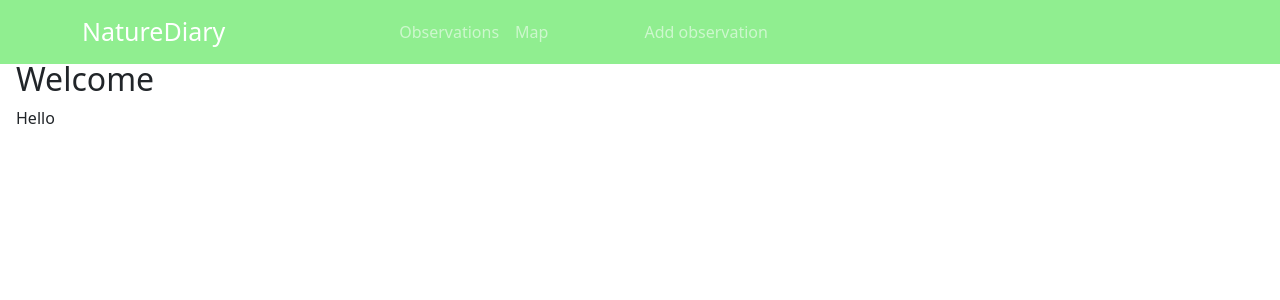
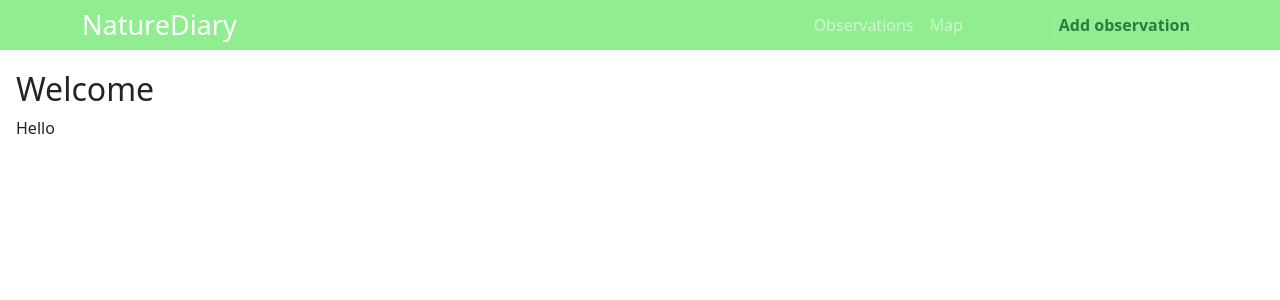
Before and after one commit to markreni/nature-diary-frontend, a React (Vite) app: page / in a window 1280 px wide. Shown: the top 300 px of the page. Built offline with nearby package versions, Linux system fonts and the light colour scheme; a web font is replaced by a local one.

Commit message:
style: modified navbar styling

```diff
--- a/src/App.css
+++ b/src/App.css
@@ -1,11 +1,12 @@
 .light-green-navbar {
   background-color: #90ee90 !important; /* Light green */
+  height: 50px;
 }
 
 .nav-bar-logo {
   font-family: "Fascinate Inline", system-ui;
   font-weight: 5px;
-  font-size: 25px;
+  font-size: 27px;
   font-style: normal;
 }
 
@@ -19,15 +20,38 @@
   align-items: center;
 }
 
+.navbar-right-align {
+    justify-content: flex-end !important;
+    background-color: #90ee90 !important;
+    border-radius: 0px 0px 15px 15px;
+}
+
 @media (max-width: 991.98px) { /* Bootstrap's lg breakpoint */
   .nav-bar-add-link {
+    margin-left: 0px;
     display: block;
-    padding: 16px;
     border-radius: 0 0 16px 16px;
+    color: #7c2a6e !important;
+    font-weight: 600;
+  }
+  .light-green-navbar {
+    background-color: #90ee90 !important; /* Light green */
+    height: 70px;
+  }
+  .nav-bar-link {
+    color: #6fc96c !important;
+    font-weight: 600;
+    margin-left: 24px;
+  }
+  .nav-bar-link:hover {
+    color: #52ad66 !important;
+    box-shadow: 0 4px 16px rgba(144, 238, 144, 0.25);
+    text-decoration: none;
+
   }
 }
 
-.nav-bar-custom-link .nav-link {
+.nav-bar-add-link .nav-link {
   background-color: #90ee90;
   color: #2a7c3e !important;
   border-radius: 10px;
@@ -39,8 +63,8 @@
   margin-left: 0;
 }
 
-.nav-bar-custom-link .nav-link:hover,
-.nav-bar-custom-link .nav-link:focus {
+.nav-bar-add-link .nav-link:hover,
+.nav-bar-add-link .nav-link:focus {
   color: #053b12 !important;
   box-shadow: 0 4px 16px rgba(144, 238, 144, 0.25);
   text-decoration: none;
@@ -49,7 +73,7 @@
 }
 
 .routes-margin {
-  margin-top: 60px;
+  margin-top: 70px;
   margin-bottom: 32px;
   padding-left: 16px;
   padding-right: 16px;
--- a/src/components/NavBar.tsx
+++ b/src/components/NavBar.tsx
@@ -1,7 +1,7 @@
 import { Container, Nav, Navbar } from "react-bootstrap"
 import { LinkContainer } from "react-router-bootstrap"
 import '../App.css'
-
+ /*  className="nav-bar-xl-margin"*/
 const NavBar = () => {
     return(
         <Navbar data-bs-theme="dark"fixed="top" className="light-green-navbar" expand="lg">
@@ -12,12 +12,12 @@ const NavBar = () => {
                 </LinkContainer>
               </Navbar.Brand>
               <Navbar.Toggle aria-controls="basic-navbar-nav" />
-              <Navbar.Collapse id="basic-navbar-nav">
-                <Nav className="nav-bar-xl-margin">
-                  <LinkContainer to="/observations">
+              <Navbar.Collapse id="basic-navbar-nav" className="navbar-right-align">
+                <Nav>
+                  <LinkContainer to="/observations" className="nav-bar-link">
                     <Nav.Link>Observations</Nav.Link>
                   </LinkContainer>
-                  <LinkContainer to="/map">
+                  <LinkContainer to="/map" className="nav-bar-link">
                     <Nav.Link>Map</Nav.Link>
                   </LinkContainer>
                 </Nav>
```
